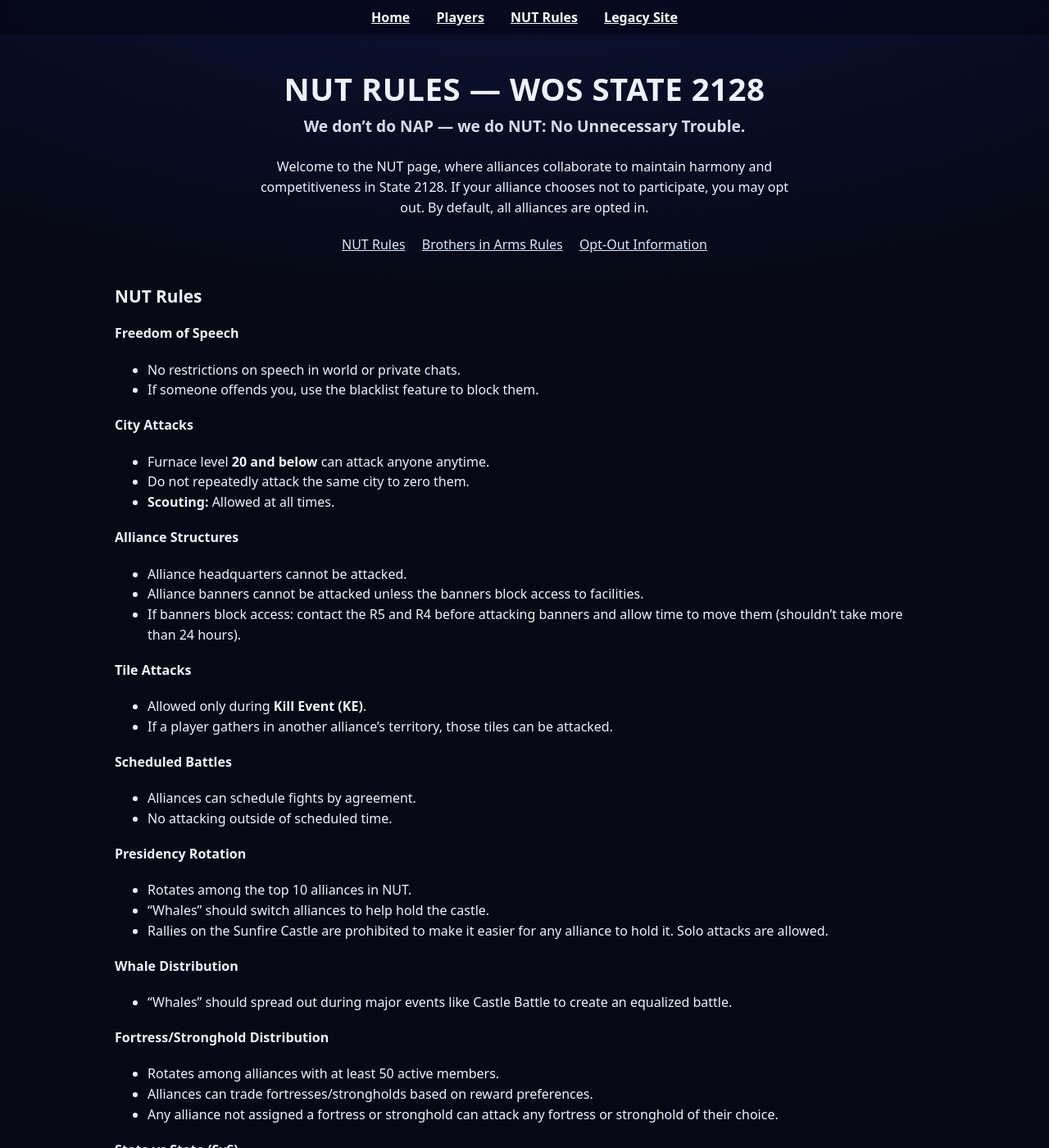
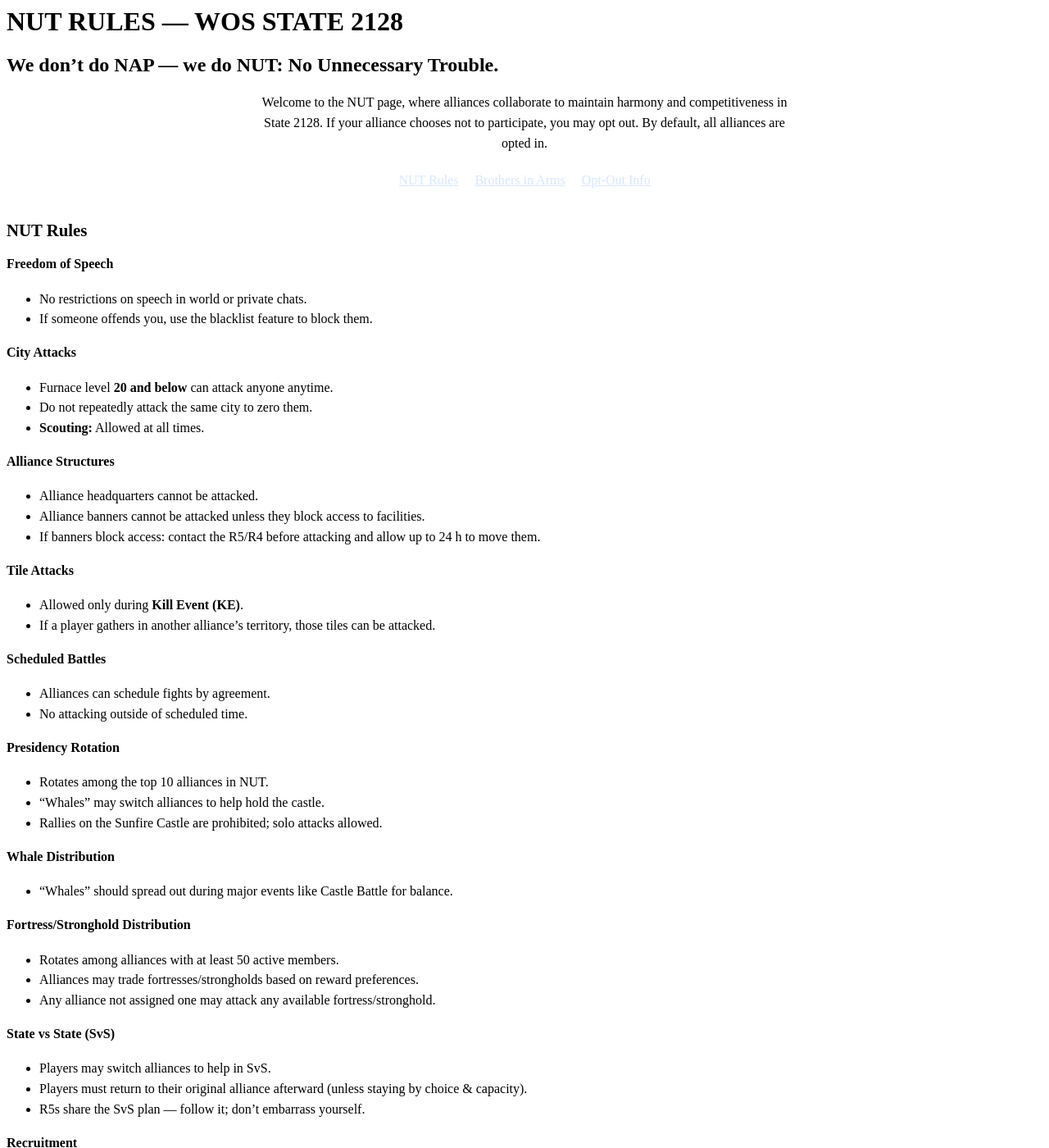
Before and after one commit to whaleslaughter-ux/WOS-State-2128, a Jekyll site: the page built from nut-rules.html, in a window 1280 px wide and 1400 px high. Shown: the whole window at 82% size. Built offline with Jekyll 4.4.1, drawn with Linux system fonts in a browser that asks for light colours; some of the changed text lies outside the part shown.

Commit message:
Update nut-rules.html

```diff
--- a/nut-rules.html
+++ b/nut-rules.html
@@ -1,64 +1,29 @@
 ---
 layout: default
-title: WOS State 2128
+title: NUT Rules — WOS State 2128
 subtitle: We don’t do NAP — we do NUT: No Unnecessary Trouble.
 ---
-<!DOCTYPE html>
-<html lang="en">
-<head>
-  <meta charset="UTF-8">
-  <meta name="viewport" content="width=device-width, initial-scale=1.0">
-  <title>NUT Rules — WOS State 2128</title>
+
 <style>
-    body{
-      margin:0;
-      font-family: ui-sans-serif, system-ui, -apple-system, Segoe UI, Roboto, Inter, "Noto Sans", Arial;
-      color:#eef2ff;
-      background: radial-gradient(1200px 600px at 50% -10%, #1a2147 0%, #0b1030 40%, #060915 100%);
+  .intro {
+    max-width: 650px;
+    margin: 1rem auto 2rem;
+    line-height: 1.55;
+    text-align: center;
   }
-    /* sticky nav */
-    .skip-link{position:absolute;top:-40px;left:10px;background:#000;color:#fff;padding:8px 12px;z-index:1100}
-    .skip-link:focus{top:10px}
-    .site-nav{
-      position:sticky; top:0; z-index:1000;
-      background:rgba(0,0,0,.35); backdrop-filter:blur(3px);
-      text-align:center; padding:10px 0;
+  .intro nav a {
+    display: inline-block;
+    margin: .25rem .5rem;
+    color: #d8e7ff;
+    text-decoration: underline;
   }
-    .site-nav a{color:#fff; margin:0 14px; text-decoration:underline; font-weight:600}
-    .site-nav a:hover, .site-nav a:focus{ text-decoration:none }
+  .intro nav a:hover { color: #fff; text-decoration: none; }
 
-    .wrap{width:min(1000px,95%); margin:0 auto; padding:40px 20px}
-    header{text-align:center; margin-bottom:1.5rem}
-    header h1{margin:0 0 .4rem; font-size:clamp(1.4rem,1.8vw + 1rem,2.4rem); letter-spacing:.5px; text-transform:uppercase}
-    header h2{margin:0; font-size:1.2rem; font-weight:600; opacity:.9}
+  h3 { margin-top: 2rem; font-size: 1.3rem; }
+  h4 { margin-top: 1.2rem; }
+  ul  { line-height: 1.55; margin-top: .4rem; }
+</style>
 
-    /* tidy intro */
-    .intro{
-      max-width:650px;
-      margin:1rem auto 2rem;
-      line-height:1.55;
-      text-align:center;
-    }
-    .intro nav a{display:inline-block; margin:.25rem .5rem; color:#d8e7ff; text-decoration:underline}
-    .intro nav a:hover{color:#fff; text-decoration:none}
-
-    h3{margin-top:2rem; font-size:1.3rem}
-    h4{margin-top:1.2rem}
-    ul{line-height:1.55; margin-top:.4rem}
-    footer{text-align:center; margin:2rem 0; opacity:.75}
-  </style>
-</head>
-<body>
-  <a href="#main" class="skip-link">Skip to main content</a>
-  <nav class="site-nav" aria-label="Main navigation">
-    <a href="index.html">Home</a>
-    <a href="players.html">Players</a>
-    <a href="nut-rules.html" aria-current="page">NUT Rules</a>
-    <a href="https://state2128.github.io/wos/" target="_blank" rel="noopener">Legacy Site</a>
-
-  </nav>
-
-  <div class="wrap" id="main">
 <header>
   <h1>NUT RULES — WOS STATE 2128</h1>
   <h2>We don’t do NAP — we do NUT: No Unnecessary Trouble.</h2>
@@ -66,13 +31,15 @@ subtitle: We don’t do NAP — we do NUT: No Unnecessary Trouble.
 
 <div class="intro">
   <p>
-        Welcome to the NUT page, where alliances collaborate to maintain harmony and competitiveness in State 2128.
-        If your alliance chooses not to participate, you may opt out. By default, all alliances are opted in.
+    Welcome to the NUT page, where alliances collaborate to maintain harmony
+    and competitiveness in State 2128.
+    If your alliance chooses not to participate, you may opt out.
+    By default, all alliances are opted in.
   </p>
   <nav aria-label="Quick links">
     <a href="#rules">NUT Rules</a>
-        <a href="#bia">Brothers in Arms Rules</a>
-        <a href="#opt">Opt-Out Information</a>
+    <a href="#bia">Brothers in Arms</a>
+    <a href="#opt">Opt-Out Info</a>
   </nav>
 </div>
 
@@ -95,8 +62,8 @@ subtitle: We don’t do NAP — we do NUT: No Unnecessary Trouble.
   <h4>Alliance Structures</h4>
   <ul>
     <li>Alliance headquarters cannot be attacked.</li>
-        <li>Alliance banners cannot be attacked unless the banners block access to facilities.</li>
-        <li>If banners block access: contact the R5 and R4 before attacking banners and allow time to move them (shouldn’t take more than 24 hours).</li>
+    <li>Alliance banners cannot be attacked unless they block access to facilities.</li>
+    <li>If banners block access: contact the R5/R4 before attacking and allow up to 24 h to move them.</li>
   </ul>
 
   <h4>Tile Attacks</h4>
@@ -114,68 +81,68 @@ subtitle: We don’t do NAP — we do NUT: No Unnecessary Trouble.
   <h4>Presidency Rotation</h4>
   <ul>
     <li>Rotates among the top 10 alliances in NUT.</li>
-        <li>“Whales” should switch alliances to help hold the castle.</li>
-        <li>Rallies on the Sunfire Castle are prohibited to make it easier for any alliance to hold it. Solo attacks are allowed.</li>
+    <li>“Whales” may switch alliances to help hold the castle.</li>
+    <li>Rallies on the Sunfire Castle are prohibited; solo attacks allowed.</li>
   </ul>
 
   <h4>Whale Distribution</h4>
   <ul>
-        <li>“Whales” should spread out during major events like Castle Battle to create an equalized battle.</li>
+    <li>“Whales” should spread out during major events like Castle Battle for balance.</li>
   </ul>
 
   <h4>Fortress/Stronghold Distribution</h4>
   <ul>
     <li>Rotates among alliances with at least 50 active members.</li>
-        <li>Alliances can trade fortresses/strongholds based on reward preferences.</li>
-        <li>Any alliance not assigned a fortress or stronghold can attack any fortress or stronghold of their choice.</li>
+    <li>Alliances may trade fortresses/strongholds based on reward preferences.</li>
+    <li>Any alliance not assigned one may attack any available fortress/stronghold.</li>
   </ul>
 
   <h4>State vs State (SvS)</h4>
   <ul>
-        <li>Players can switch alliances to help in SvS.</li>
-        <li>Players must return to their original alliance after unless they decide to stay and there is space.</li>
-        <li>R5s will share the plan for State vs State with their alliance. Follow the plan. Don’t be an embarrassment.</li>
+    <li>Players may switch alliances to help in SvS.</li>
+    <li>Players must return to their original alliance afterward (unless staying by choice & capacity).</li>
+    <li>R5s share the SvS plan — follow it; don’t embarrass yourself.</li>
   </ul>
 
   <h4>Recruitment</h4>
   <ul>
-        <li>World chat and private message recruitment is always allowed.</li>
-        <li>If members leave, it’s a leadership or alliance issue, not a recruitment problem.</li>
-        <li>There should be no retaliation against any person/alliance that recruits from another.</li>
+    <li>World chat and PM recruitment is always allowed.</li>
+    <li>If members leave, it’s a leadership issue, not a recruitment problem.</li>
+    <li>No retaliation against alliances that recruit from others.</li>
   </ul>
 
   <h4>Facilities</h4>
   <ul>
     <li>All facilities are free-for-all.</li>
     <li>No blocking alliances from “touching” facilities.</li>
-        <li>No alliance should control more than one of the same facility type at the same time.
-          For example, having two Lv1 Tech Facilities is pointless—the buffs do not stack. Share it; don’t be stupid.</li>
+    <li>No alliance should control more than one of the same facility type at once
+      (e.g. two Lv1 Tech Facilities don’t stack — share it).</li>
   </ul>
 </section>
 
 <section id="bia">
   <h3>Brothers in Arms Rules</h3>
-      <p>Brothers in Arms is a high-intensity, two-day PvP event in Whiteout Survival where alliances battle by attacking enemy cities and troops. Players earn points by killing or severely injuring troops, with rewards based on individual and alliance rankings. Strategic coordination is key, as alliances must balance offense and defense while protecting their own resources and structures.</p>
+  <p>
+    Brothers in Arms is a two-day PvP event where alliances battle by attacking enemy cities & troops.
+    Earn points by killing or severely injuring troops; rewards depend on individual and alliance ranks.
+    Coordinate offense & defense while protecting your own resources.
+  </p>
   <ul>
-        <li><strong>Shield or Fight:</strong> If you don’t want to participate, shield up. No complaints. Stay in your alliance territory for higher safety.</li>
-        <li><strong>City Attacks:</strong> Max <strong>2 attacks per city</strong>. If a city is burning, it means someone already attacked twice—move on.</li>
+    <li><strong>Shield or Fight:</strong> If you don’t want to participate, shield up. Stay in your alliance territory.</li>
+    <li><strong>City Attacks:</strong> Max <strong>2 attacks per city</strong>; if it’s burning, move on.</li>
     <li><strong>Alliance Structures:</strong> HQs and banners are off-limits.</li>
-        <li><strong>Tile Combat:</strong> Resource tiles are fair game; gather at your own risk.</li>
-        <li><strong>No Facility/Bear Interference:</strong> Don’t attack an alliance during facility battles or bear fights.</li>
-        <li><strong>Team Strategy Allowed:</strong> Organized group attacks are fine within attack limits.</li>
-        <li><strong>Respect Weaker Players:</strong> Only attack within ±3 Furnace levels.</li>
+    <li><strong>Tile Combat:</strong> Resource tiles are fair game.</li>
+    <li><strong>No Facility/Bear Interference:</strong> Don’t attack alliances during facility or bear fights.</li>
+    <li><strong>Team Strategy:</strong> Group attacks OK within limits.</li>
+    <li><strong>Respect Weaker Players:</strong> Attack only within ±3 Furnace levels.</li>
   </ul>
 </section>
 
 <section id="opt">
   <h3>Opt-Out Information</h3>
-      <p>If your alliance chooses to opt out of NUT, notify the leadership council. Opting out means your alliance will not be protected by NUT rules, and other alliances may engage freely with your members. Ensure this decision aligns with your alliance’s goals and strategy.</p>
+  <p>
+    Alliances may opt out of NUT by notifying the leadership council.
+    Opting out removes NUT protection — others may engage freely.
+    Make sure it fits your alliance goals first.
+  </p>
 </section>
-
-    <footer>
-      &copy; 2025 WOS State 2128 — Site created &amp; maintained by
-      <a href="https://whaleslaughter.com" target="_blank" rel="noopener" style="color:#fff;text-decoration:underline;">WHALESLAUGHTER</a>.
-    </footer>
-  </div>
-</body>
-</html>
```
Lines whose indentation alone changed are shown as unchanged.
